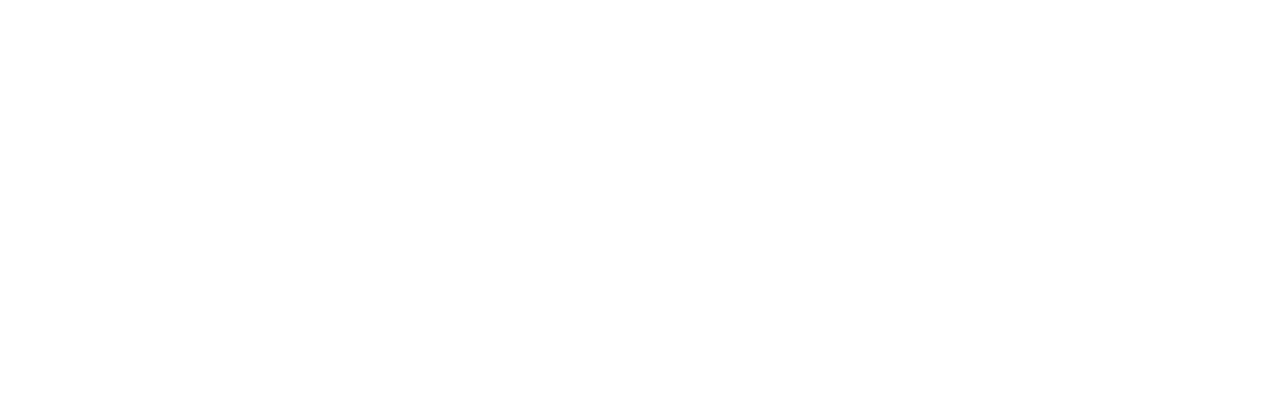
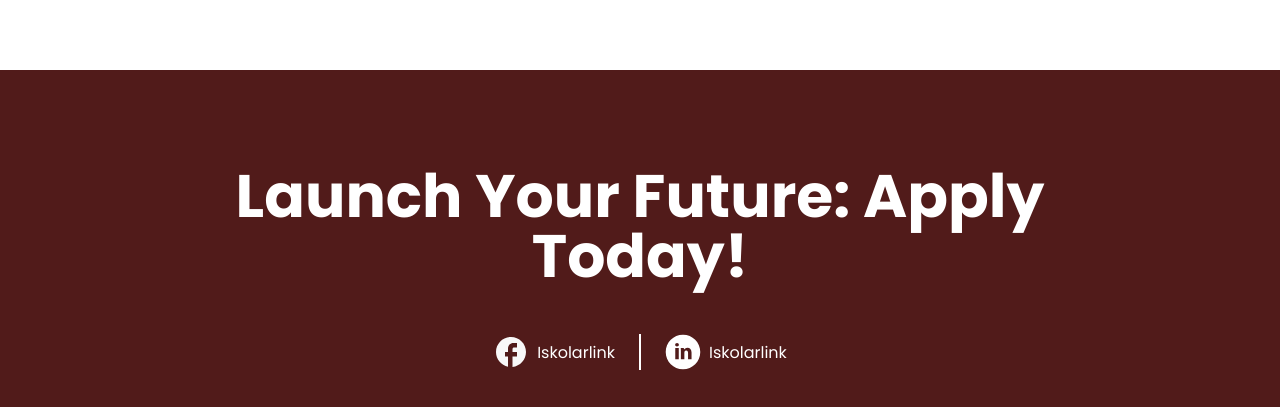
Before and after one commit to jnvillamor/iskolarlink, a React (Vite) app: page / in a window 1280 px wide. Shown: the part 3166-3573 px from the top of the page. Before the commit the page ends 3236 px from the top, so only its background shows below. Built offline with nearby package versions, Linux system fonts and the light colour scheme; no server answers.

Commit message:
Add footer section of the homepage

```diff
--- a/package.json
+++ b/package.json
@@ -11,6 +11,7 @@
   },
   "dependencies": {
     "@radix-ui/react-dialog": "^1.0.5",
+    "@radix-ui/react-separator": "^1.0.3",
     "@radix-ui/react-slot": "^1.0.2",
     "class-variance-authority": "^0.7.0",
     "clsx": "^2.1.0",
--- /dev/null
+++ b/src/components/ui/separator.tsx
@@ -0,0 +1,29 @@
+import * as React from "react"
+import * as SeparatorPrimitive from "@radix-ui/react-separator"
+
+import { cn } from "@/lib/utils"
+
+const Separator = React.forwardRef<
+  React.ElementRef<typeof SeparatorPrimitive.Root>,
+  React.ComponentPropsWithoutRef<typeof SeparatorPrimitive.Root>
+>(
+  (
+    { className, orientation = "horizontal", decorative = true, ...props },
+    ref
+  ) => (
+    <SeparatorPrimitive.Root
+      ref={ref}
+      decorative={decorative}
+      orientation={orientation}
+      className={cn(
+        "shrink-0 bg-border",
+        orientation === "horizontal" ? "h-[1px] w-full" : "h-full w-[1px]",
+        className
+      )}
+      {...props}
+    />
+  )
+)
+Separator.displayName = SeparatorPrimitive.Root.displayName
+
+export { Separator }
--- a/src/pages/Homepage/Homepage.tsx
+++ b/src/pages/Homepage/Homepage.tsx
@@ -1,8 +1,10 @@
 import DataCard from "@/components/custom/DataCard";
 import Header from "@/components/custom/Header";
 import { Button } from "@/components/ui/button";
+import { Separator } from "@/components/ui/separator";
 import { Internship } from "@/models/internship";
 import { useEffect, useState } from "react";
+import { Link } from "react-router-dom";
 
 const Section1 = () => {
   return (
@@ -118,6 +120,33 @@
   );
 };
 
+const Footer = () => {
+  return (
+    <div className='pt-24 pb-10 bg-primary text-white'>
+      <h1 className='text-center mb-12 md:w-2/3 lg:3/5 mx-auto'>
+        Launch Your Future: Apply Today!
+      </h1>
+      <div className='w-fit mx-auto flex flex-col md:flex-row gap-1 md:gap-6'>
+        <div className='flex items-center gap-2'>
+          <Link to='/'>
+            <img src='/icons/facebook.svg' alt='facebook' className='w-5 md:w-9 aspect-square' />
+          </Link>
+          <span>Iskolarlink</span>
+        </div>
+        <div>
+          <Separator orientation='vertical' className='bg-white w-[2px]' decorative={true} />
+        </div>
+        <div className='flex items-center gap-2'>
+          <Link to='/'>
+            <img src='/icons/linked-in.svg' alt='facebook' className='w-5 md:w-9 aspect-square' />
+          </Link>
+          <span>Iskolarlink</span>
+        </div>
+      </div>
+    </div>
+  );
+};
+
 const HomepageComponent = () => {
   return (
     <main className='bg-white bg-opacity-60'>
@@ -126,7 +155,7 @@
       <Section2 />
       <Section3 />
       <Section4 />
-      {/* <Footer /> */}
+      <Footer />
     </main>
   )
 }
```
Also changed, not shown: 1 other file (tests, documents, lock files or other folders).
